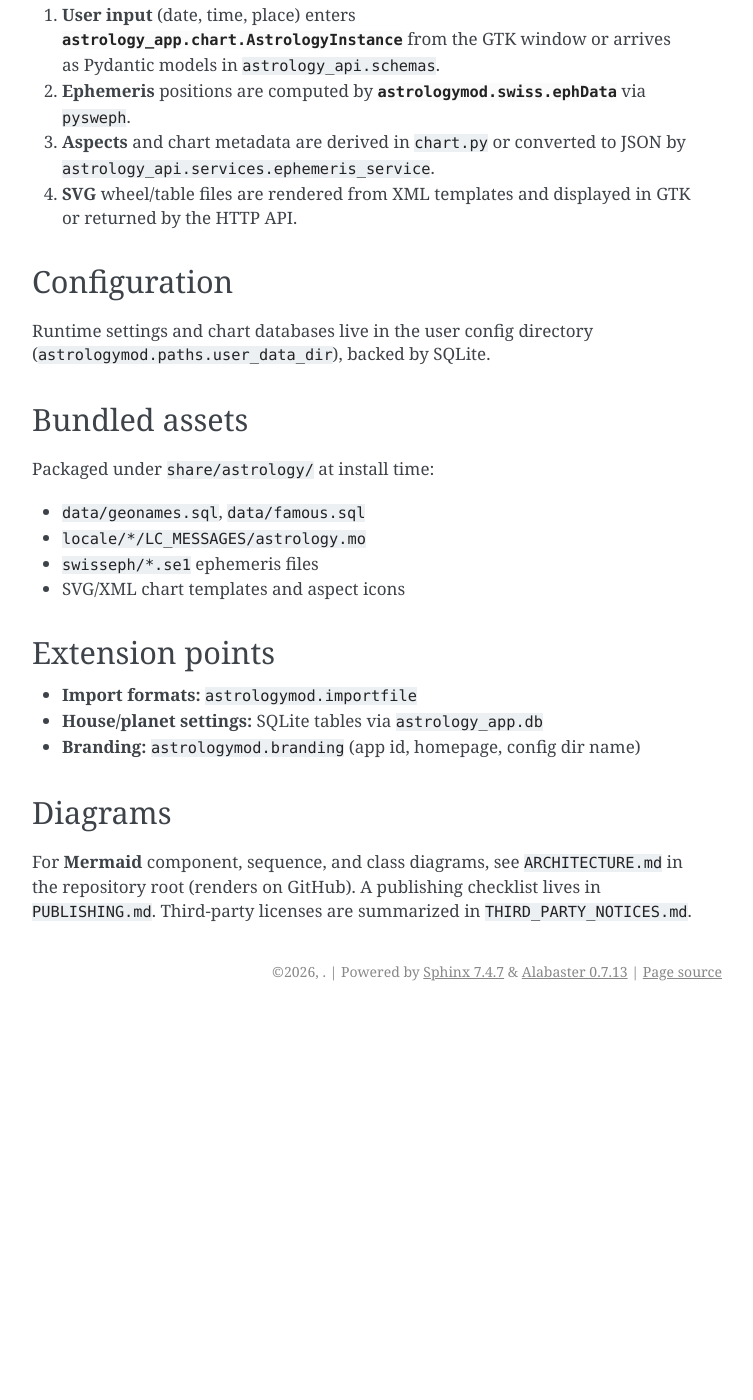
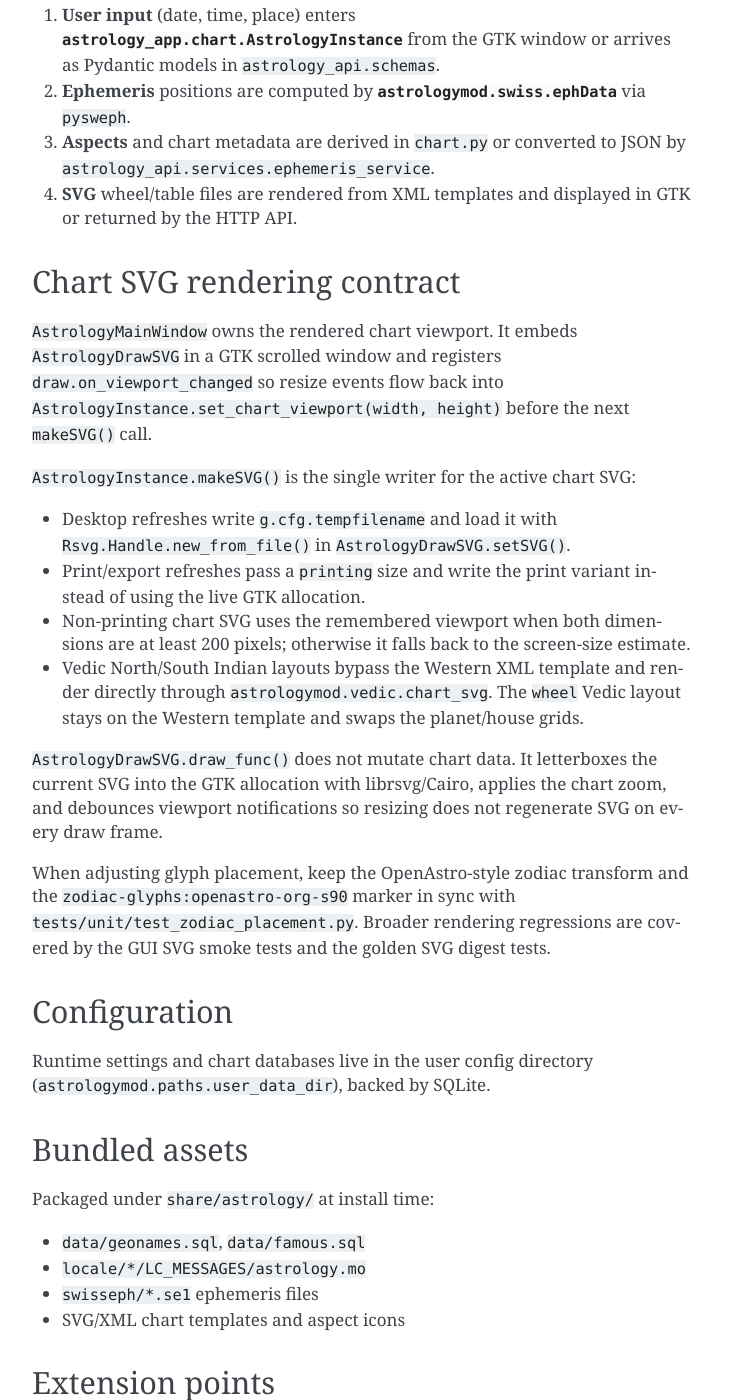
Before and after one commit to youniversus-com/Astrology, a Sphinx documentation site: the page built from docs/architecture.rst, in a window 1280 px wide and 1400 px high, scrolled down 573 px. Shown: the whole window, without its empty margins (388-1141 px from the left). Built offline with Sphinx 7.4.7, drawn with Linux system fonts in a browser that asks for light colours; before the commit the page ends 1584 px from its top, so only the background shows below that; some of the changed text lies outside the part shown.

Commit message:
Document chart SVG rendering contract
Co-authored-by: Fede <federunix@users.noreply.github.com>

```diff
--- a/docs/architecture.rst
+++ b/docs/architecture.rst
@@ -29,6 +29,37 @@ Data flow
 4. **SVG** wheel/table files are rendered from XML templates and displayed in GTK
    or returned by the HTTP API.
 
+Chart SVG rendering contract
+----------------------------
+
+``AstrologyMainWindow`` owns the rendered chart viewport. It embeds
+``AstrologyDrawSVG`` in a GTK scrolled window and registers
+``draw.on_viewport_changed`` so resize events flow back into
+``AstrologyInstance.set_chart_viewport(width, height)`` before the next
+``makeSVG()`` call.
+
+``AstrologyInstance.makeSVG()`` is the single writer for the active chart SVG:
+
+- Desktop refreshes write ``g.cfg.tempfilename`` and load it with
+  ``Rsvg.Handle.new_from_file()`` in ``AstrologyDrawSVG.setSVG()``.
+- Print/export refreshes pass a ``printing`` size and write the print variant
+  instead of using the live GTK allocation.
+- Non-printing chart SVG uses the remembered viewport when both dimensions are
+  at least 200 pixels; otherwise it falls back to the screen-size estimate.
+- Vedic North/South Indian layouts bypass the Western XML template and render
+  directly through ``astrologymod.vedic.chart_svg``. The ``wheel`` Vedic layout
+  stays on the Western template and swaps the planet/house grids.
+
+``AstrologyDrawSVG.draw_func()`` does not mutate chart data. It letterboxes the
+current SVG into the GTK allocation with librsvg/Cairo, applies the chart zoom,
+and debounces viewport notifications so resizing does not regenerate SVG on
+every draw frame.
+
+When adjusting glyph placement, keep the OpenAstro-style zodiac transform and
+the ``zodiac-glyphs:openastro-org-s90`` marker in sync with
+``tests/unit/test_zodiac_placement.py``. Broader rendering regressions are
+covered by the GUI SVG smoke tests and the golden SVG digest tests.
+
 Configuration
 -------------
 
```
